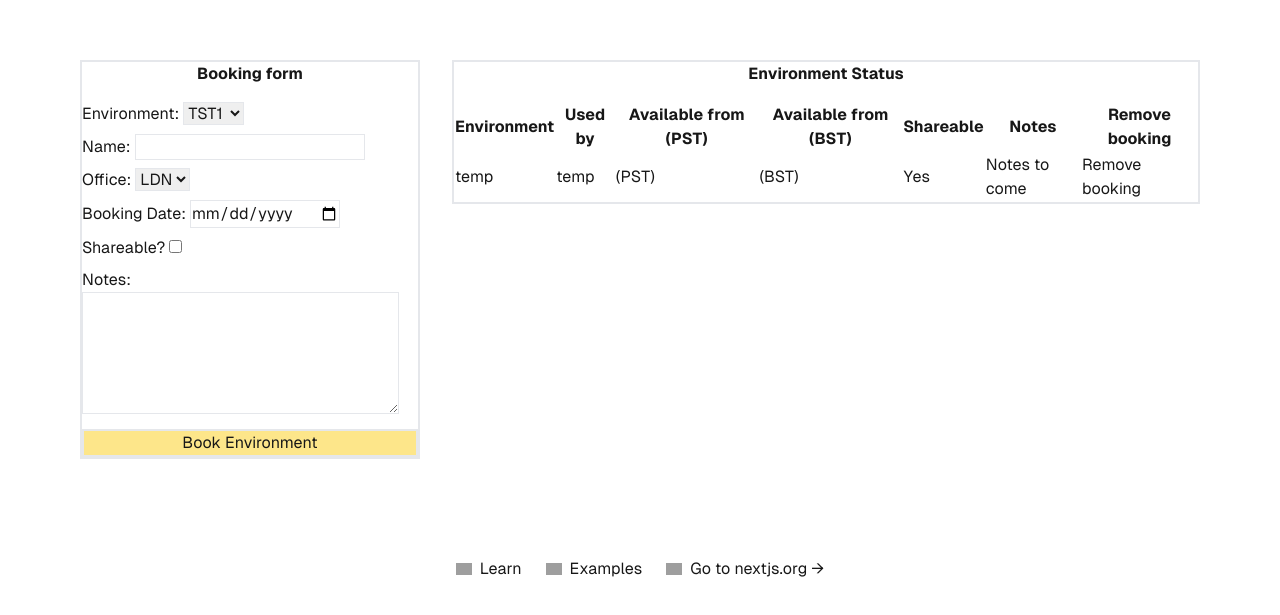
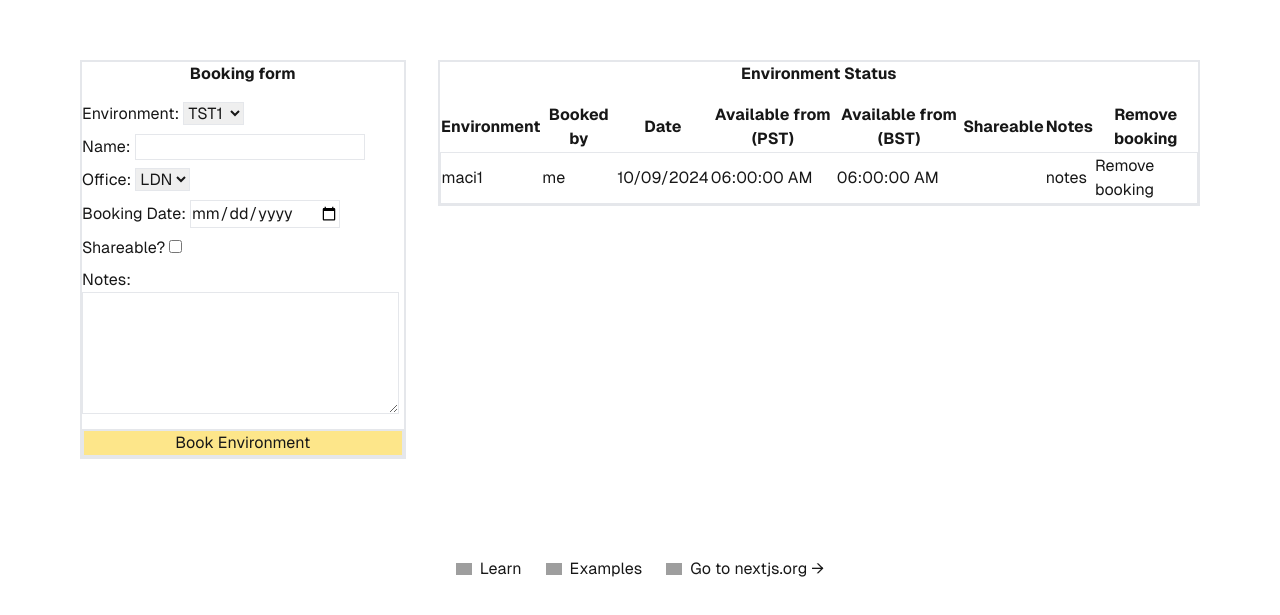
Before and after one commit to TesterSpike/envBooker, a Next.js app: page / in a window 1280 px wide. Shown: the part 141-756 px from the top of the page. Built offline with nearby package versions, Linux system fonts and the light colour scheme; grey boxes are pictures that could not be loaded.

Commit message:
Update environment status table

```diff
--- a/app/components/environmentStatusComponent.tsx
+++ b/app/components/environmentStatusComponent.tsx
@@ -1,9 +1,13 @@
-const environmentStatusComponent = () => (
+import environmentStatusRowComponent from "@/app/components/environmentStatusRowComponent";
+import { environmentData } from "../types/environmentData";
+
+const environmentStatusComponent = (rows: environmentData[]) => (
     <table>
         <thead>
         <tr>
             <th>Environment</th>
-            <th>Used by</th>
+            <th>Booked by</th>
+            <th>Date</th>
             <th>Available from (PST)</th>
             <th>Available from (BST)</th>
             <th>Shareable</th>
@@ -11,16 +15,8 @@ const environmentStatusComponent = () => (
             <th>Remove booking</th>
         </tr>
         </thead>
-        <tbody>
-        <tr>
-            <td>temp</td>
-            <td>temp</td>
-            <td>(PST)</td>
-            <td>(BST)</td>
-            <td>Yes</td>
-            <td>Notes to come</td>
-            <td>Remove booking</td>
-        </tr>
+        <tbody id="environmentStatusBody">
+        {environmentStatusRowComponent(rows)}
         </tbody>
     </table>
 );
--- /dev/null
+++ b/app/components/environmentStatusRowComponent.tsx
@@ -0,0 +1,23 @@
+import {environmentData} from "@/app/types/environmentData";
+
+const environmentStatusComponent = (rows: environmentData[]) => {
+    return rows.map((row) => {
+        const shareable = (row.bookingData.shareable)? 'bg-amber-200 border' : 'border'
+        return (
+            <>
+                <tr className={shareable}>
+                    <td>{row.env}</td>
+                    <td>{row.bookingData.bookedBy}</td>
+                    <td>{new Date(row.bookingData.bookingDate).toLocaleDateString("en-uk")}</td>
+                    <td>{row.bookingData.untilTime}</td>
+                    <td>{row.bookingData.untilTime}</td>
+                    <td>{row.bookingData.shareable}</td>
+                    <td>{row.bookingData.notes}</td>
+                    <td>Remove booking</td>
+                </tr>
+            </>
+        )
+    });
+}
+
+export default environmentStatusComponent;
--- a/app/page.tsx
+++ b/app/page.tsx
@@ -2,6 +2,8 @@
 import Image from "next/image";
 import bookingFormComponent from "@/app/components/bookingFormComponent";
 import environmentStatusComponent from "@/app/components/environmentStatusComponent";
+import {useState} from "react";
+import {environmentData} from "@/app/types/environmentData";
 
 const pageClassName = "grid grid-rows-[20px_1fr_20px] items-center justify-items-center min-h-screen p-8 pb-20 gap-16 sm:p-20 font-[family-name:var(--font-geist-sans)]";
 const mainClassName = "flex flex-row gap-8 row-start-2 items-center sm:items-start";
@@ -10,7 +12,27 @@ const tableClassName = "flex gap-4 items-center flex-col sm:flex-col border-2";
 const h2ClassName = "font-bold";
 const footerClassName = "row-start-3 flex gap-6 flex-wrap items-center justify-center";
 
+const wRows: environmentData[] = [{
+  env: "maci1",
+  bookingData: {
+    bookedBy: "me",
+    untilTime: "06:00:00 AM",
+    shareable: false,
+    notes: "notes",
+    bookingDate: new Date().toISOString(),
+  },
+  metadata: {
+    frontendUrls: {
+      feName: "FE",
+      url: "https://localhost:8080"
+    },
+    configManagerUrl: "https://localhost:8080"
+  }
+}];
+
 export default function Home() {
+  const [environmentRows] = useState<environmentData[]>(wRows);
+
   return (
     <div className={pageClassName}>
       <main className={mainClassName}>
@@ -20,7 +42,7 @@ export default function Home() {
         </div>
         <div className={tableClassName}>
           <h2 className={h2ClassName}>Environment Status</h2>
-          {environmentStatusComponent()}
+          {environmentStatusComponent(environmentRows)}
         </div>
       </main>
       <footer className={footerClassName}>
--- /dev/null
+++ b/app/types/environmentBookingData.ts
@@ -0,0 +1,7 @@
+export type environmentBookingData = {
+    bookedBy: string;
+    shareable: boolean;
+    notes: string;
+    bookingDate: string;
+    untilTime: string;
+}
--- /dev/null
+++ b/app/types/environmentData.ts
@@ -0,0 +1,8 @@
+import {environmentBookingData} from "@/app/types/environmentBookingData";
+import {environmentMetadata} from "@/app/types/environmentMetadata";
+
+export type environmentData = {
+    env: string;
+    metadata: environmentMetadata;
+    bookingData: environmentBookingData;
+};
--- /dev/null
+++ b/app/types/environmentMetadata.ts
@@ -0,0 +1,6 @@
+import {frontendUrl} from "@/app/types/frontendUrl";
+
+export type environmentMetadata = {
+    frontendUrls: frontendUrl;
+    configManagerUrl: string;
+}
--- /dev/null
+++ b/app/types/frontendUrl.ts
@@ -0,0 +1,4 @@
+export type frontendUrl = {
+    feName: string;
+    url: string;
+}
```
